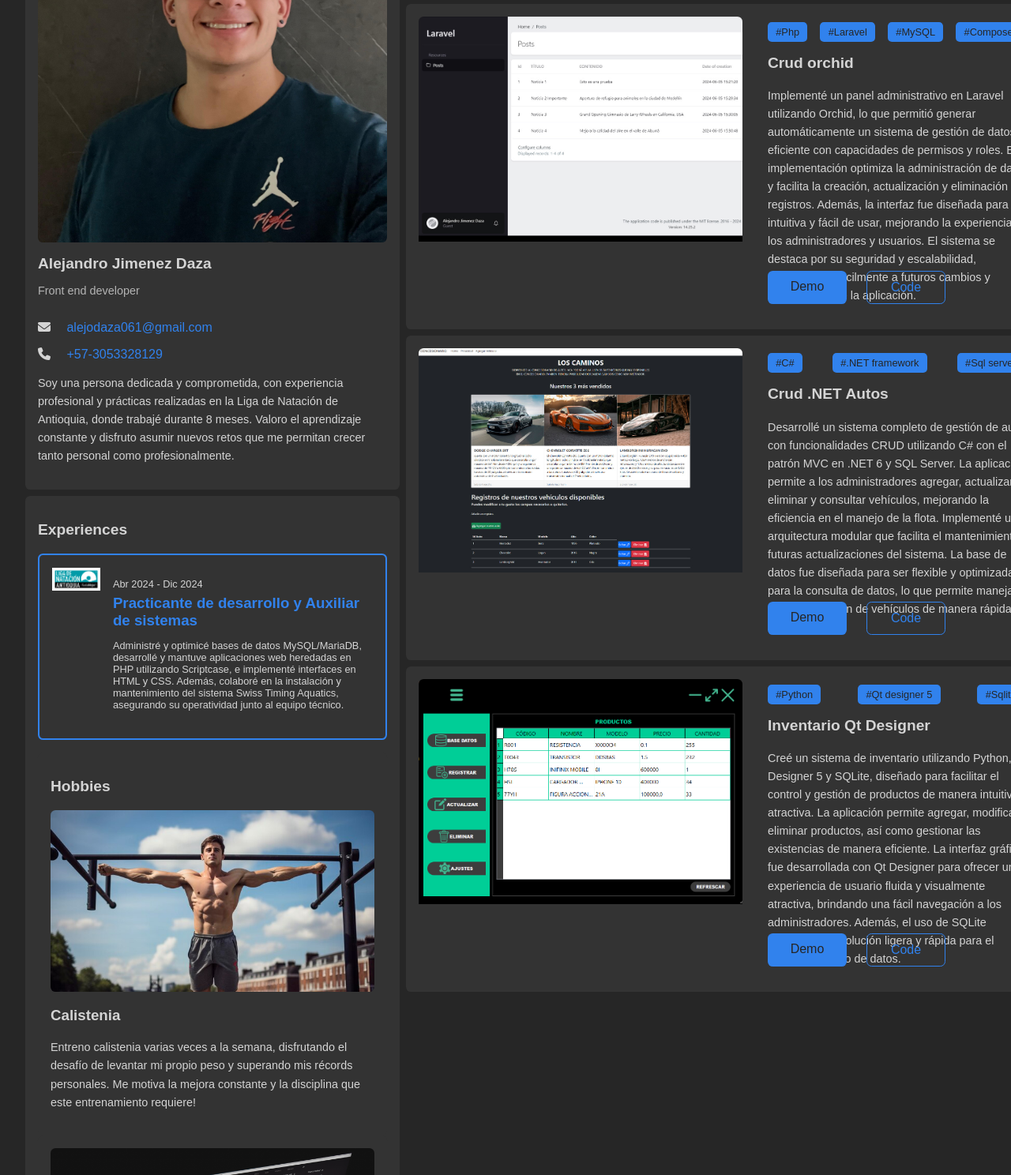
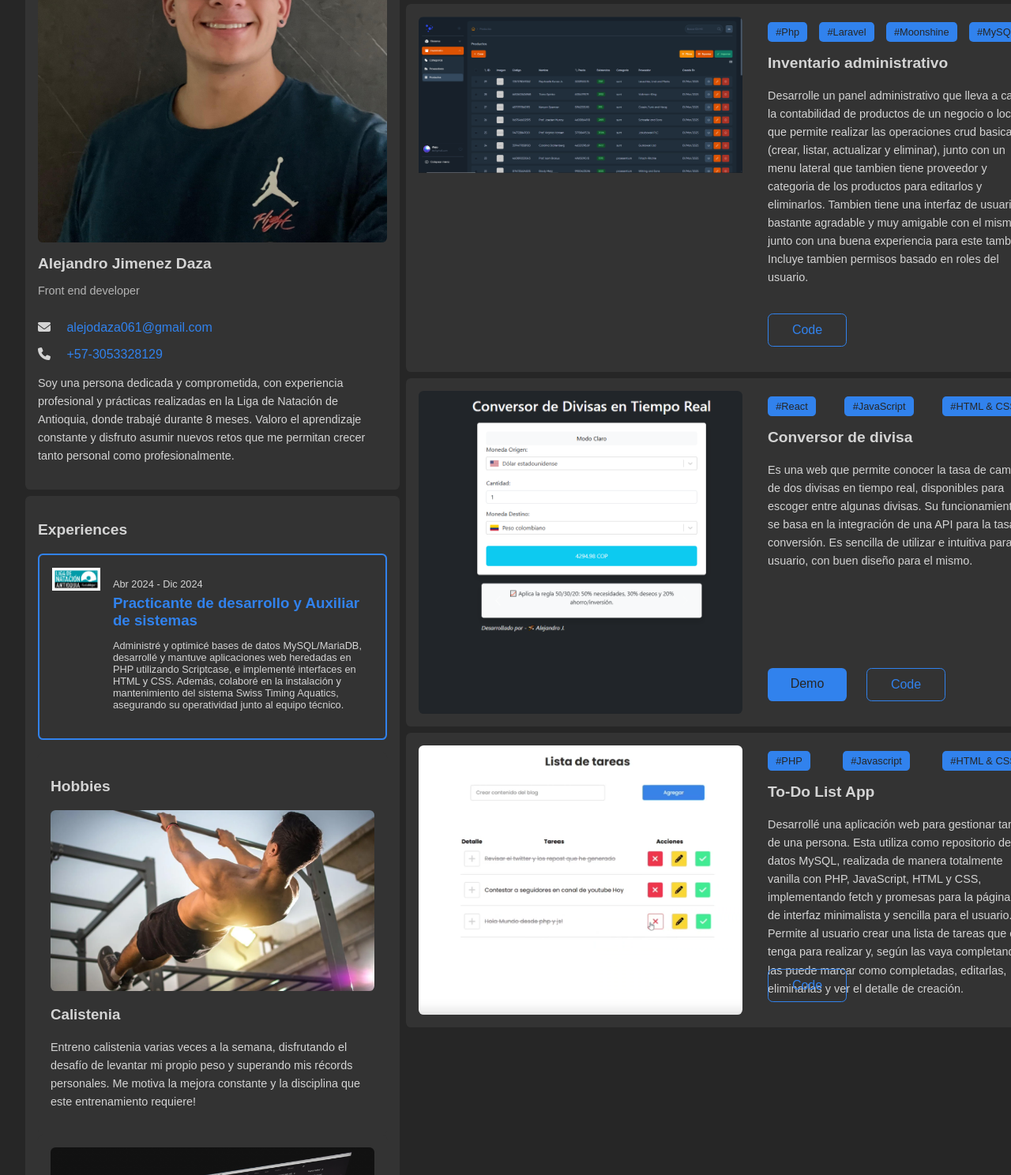
Before and after one commit to Alejandro-Jimenez-Daza/Portfolio, a plain HTML site: page index.html in a window 1280 px wide. Shown: the part 405-1893 px from the top of the page at 79% size. Drawn offline with Linux system fonts and the light colour scheme.

Commit message:
actualizacion portafolio

```diff
--- a/css/styles.css
+++ b/css/styles.css
@@ -344,6 +344,7 @@ body.dark {
     display: flex;
     justify-content: space-between;
     width: 225px;
+    margin-top: 20em;
 }
 
 @media screen and (min-width: 760px) {
--- a/index.html
+++ b/index.html
@@ -118,7 +118,7 @@
         <article class="card card--hobbies">
           <h2 class="card__title">Hobbies</h2>
           <div class="card__image-container">
-            <img src="assets/images/hobbie1.jpg" alt="Espalda con musculos">
+            <img src="assets/images/hobbie1.webp" alt="Espalda con musculos">
           </div>
           <h3 class="hobbie__title" data-section="hobbies" data-value="first-hobbie-title">Calistenia</h3>
           <p class="card__text" data-section="hobbies" data-value="first-description">Entreno calistenia varias veces a
@@ -217,77 +217,82 @@
           </div>
           <div class="skills__item">
             <p class="skills__tech">Capcut</p>
-            <div class="skills__bar skills__bar--60"></div>
+            <div class="skills__bar skills__bar--50"></div>
           </div>
       </article>
       <article class="card card--project">
         <div class="card__image-container">
-          <img src="assets/projects/orchid-laravel.jpg" alt="landing page" class="card__image">
+          <img src="assets/projects/1.png" alt="landing page" class="card__image">
         </div>
         <div class="project">
           <div class="project__tags">
             <span class="project__tag">#Php</span>
             <span class="project__tag">#Laravel</span>
+            <span class="project__tag">#Moonshine</span>
             <span class="project__tag">#MySQL</span>
-            <span class="project__tag">#Composer</span>
           </div>
-          <h2 class="card__title" data-section="projects" data-value="first-project-title">Crud orchid</h2>
-          <p class="card__text" data-section="projects" data-value="first-project">Implementé un panel administrativo en
-            Laravel utilizando Orchid, lo que permitió generar automáticamente un sistema de gestión de datos eficiente
-            con capacidades de permisos y roles. Esta implementación optimiza la administración de datos y facilita la
-            creación, actualización y eliminación de registros. Además, la interfaz fue diseñada para ser intuitiva y
-            fácil de usar, mejorando la experiencia de los administradores y usuarios. El sistema se destaca por su
-            seguridad y escalabilidad, adaptándose fácilmente a futuros cambios y necesidades de la aplicación.</p>
-          <div class="buttons">
-            <a href="#" class="button button--primary">Demo</a>
-            <a href="https://github.com/Alejandro-Jimenez-Daza/Crud-laravel-orchid" class="button button--ghost"
+          <h2 class="card__title" data-section="projects" data-value="first-project-title"> Inventario administrativo
+          </h2>
+          <p class="card__text" data-section="projects" data-value="first-project" style="margin-bottom: 20px;">
+            Desarrolle un panel administrativo
+            que lleva a cabo la contabilidad
+            de productos de un negocio o local, que permite realizar las operaciones crud basicas (crear, listar,
+            actualizar
+            y eliminar), junto con un menu lateral que tambien tiene
+            proveedor y categoria de los productos para editarlos y eliminarlos. Tambien tiene una interfaz de usuario
+            bastante agradable y muy
+            amigable con el mismo, junto con una buena experiencia para este tambien. Incluye tambien permisos basado en
+            roles
+            del usuario.</p> <br><br><br><br>
+          <div class="buttons" style="margin-top: 20em;">
+            <!-- <a href="#" class="button button--primary">Demo</a> -->
+            <a href="https://github.com/Alejandro-Jimenez-Daza/Inventario-admin" class="button button--ghost"
               target="_blank">Code</a>
           </div>
       </article>
       <article class="card card--project">
         <div class="card__image-container">
-          <img src="assets/projects/crud-.net.jpg" alt="landing page" class="card__image">
+          <img src="assets/projects/2.png" alt="landing page" class="card__image">
         </div>
         <div class="project">
           <div class="project__tags">
-            <span class="project__tag">#C#</span>
-            <span class="project__tag">#.NET framework</span>
-            <span class="project__tag">#Sql server</span>
+            <span class="project__tag">#React</span>
+            <span class="project__tag">#JavaScript</span>
+            <span class="project__tag">#HTML & CSS</span>
           </div>
-          <h2 class="card__title" data-section="projects" data-value="second-project-title">Crud .NET Autos</h2>
-          <p class="card__text" data-section="projects" data-value="second-project">Desarrollé un sistema completo de
-            gestión de autos con funcionalidades CRUD utilizando C# con el patrón MVC en .NET 6 y SQL Server. La
-            aplicación permite a los administradores agregar, actualizar, eliminar y consultar vehículos, mejorando la
-            eficiencia en el manejo de la flota. Implementé una arquitectura modular que facilita el mantenimiento y
-            futuras actualizaciones del sistema. La base de datos fue diseñada para ser flexible y optimizada para la
-            consulta de datos, lo que permite manejar un gran volumen de vehículos de manera rápida y confiable.</p>
+          <h2 class="card__title" data-section="projects" data-value="second-project-title">Conversor de divisa</h2>
+          <p class="card__text" data-section="projects" data-value="second-project">Es una web que permite conocer la
+            tasa de cambio de dos divisas en tiempo real, disponibles para escoger entre algunas divisas. Su
+            funcionamiento se basa en la integración de una API para la tasa de conversión. Es sencilla de utilizar e
+            intuitiva para el usuario, con buen diseño para el mismo.</p>
           <div class="buttons">
-            <a href="#" class="button button--primary">Demo</a>
-            <a href="https://github.com/Alejandro-Jimenez-Daza/Crud-.net-mvc-autos" class="button button--ghost"
+            <a href="https://conversor-divisa-reactapi.netlify.app/" class="button button--primary"
+              target="_blank">Demo</a>
+            <a href="https://github.com/Alejandro-Jimenez-Daza/Conversor-divisa" class="button button--ghost"
               target="_blank">Code</a>
           </div>
       </article>
       <article class="card card--project">
         <div class="card__image-container">
-          <img src="assets/projects/inventario.png" alt="landing page" class="card__image">
+          <img src="assets/projects/3.png" alt="landing page" class="card__image">
         </div>
         <div class="project">
           <div class="project__tags">
-            <span class="project__tag">#Python</span>
-            <span class="project__tag">#Qt designer 5</span>
-            <span class="project__tag">#Sqlite</span>
+            <span class="project__tag">#PHP</span>
+            <span class="project__tag">#Javascript</span>
+            <span class="project__tag">#HTML & CSS</span>
           </div>
-          <h2 class="card__title" data-section="projects" data-value="third-project-title">Inventario Qt Designer</h2>
-          <p class="card__text" data-section="projects" data-value="third-project">Creé un sistema de inventario
-            utilizando Python, Qt Designer 5 y SQLite, diseñado para facilitar el control y gestión de productos de
-            manera intuitiva y atractiva. La aplicación permite agregar, modificar y eliminar productos, así como
-            gestionar las existencias de manera eficiente. La interfaz gráfica fue desarrollada con Qt Designer para
-            ofrecer una experiencia de usuario fluida y visualmente atractiva, brindando una fácil navegación a los
-            administradores. Además, el uso de SQLite garantiza una solución ligera y rápida para el almacenamiento de
-            datos.</p>
+          <h2 class="card__title" data-section="projects" data-value="third-project-title">To-Do List App</h2>
+          <p class="card__text" data-section="projects" data-value="third-project">Desarrollé una aplicación web para
+            gestionar tareas de una persona. Esta utiliza como repositorio de datos MySQL, realizada de manera
+            totalmente vanilla con PHP, JavaScript, HTML y CSS, implementando fetch y promesas para la página, y de
+            interfaz minimalista y sencilla para el usuario. Permite al usuario crear una lista de tareas que este tenga
+            para realizar y, según las vaya completando, las puede marcar como completadas, editarlas, eliminarlas y ver
+            el detalle de creación.
+          </p>
           <div class="buttons">
-            <a href="#" class="button button--primary">Demo</a>
-            <a href="https://github.com/Alejandro-Jimenez-Daza/Crud-pyqt5" class="button button--ghost"
+            <!-- <a href="#" class="button button--primary">Demo</a> -->
+            <a href="https://github.com/Alejandro-Jimenez-Daza/Lista-de-tareas-vanilla" class="button button--ghost"
               target="_blank">Code</a>
           </div>
       </article>
```
Also changed, not shown: languages/en.json (+6 -6 lines), languages/es.json (+6 -6 lines), assets/images/hobbie1.jpg (deleted), assets/images/hobbie1.webp (added), assets/images/logo.png (deleted), assets/images/project.jpg (deleted), assets/projects/1.png (added), assets/projects/2.png (added), assets/projects/3.png (added), assets/projects/crud-.net.jpg (deleted), assets/projects/inventario.png (deleted), assets/projects/orchid-laravel.jpg (deleted).
